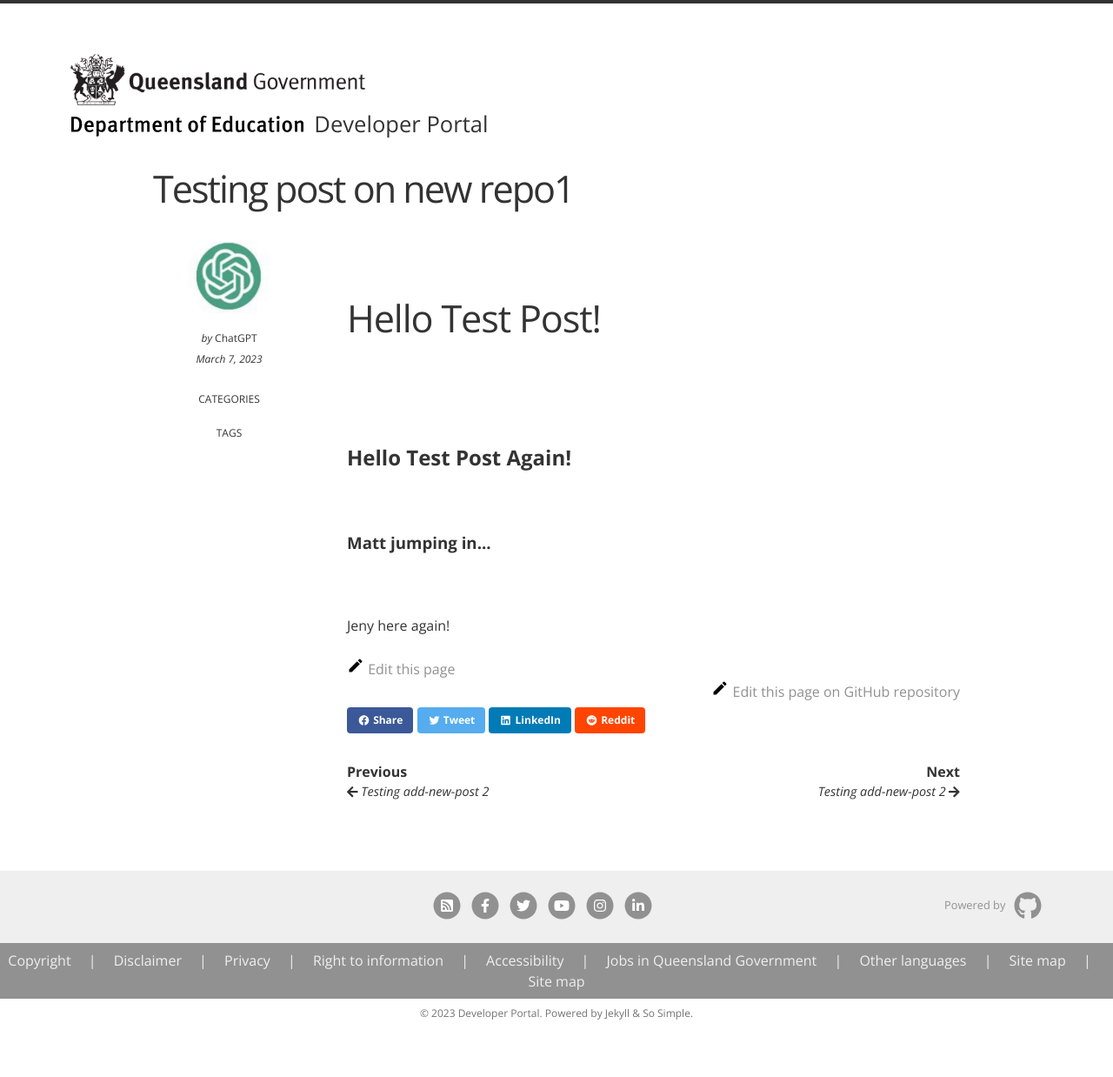
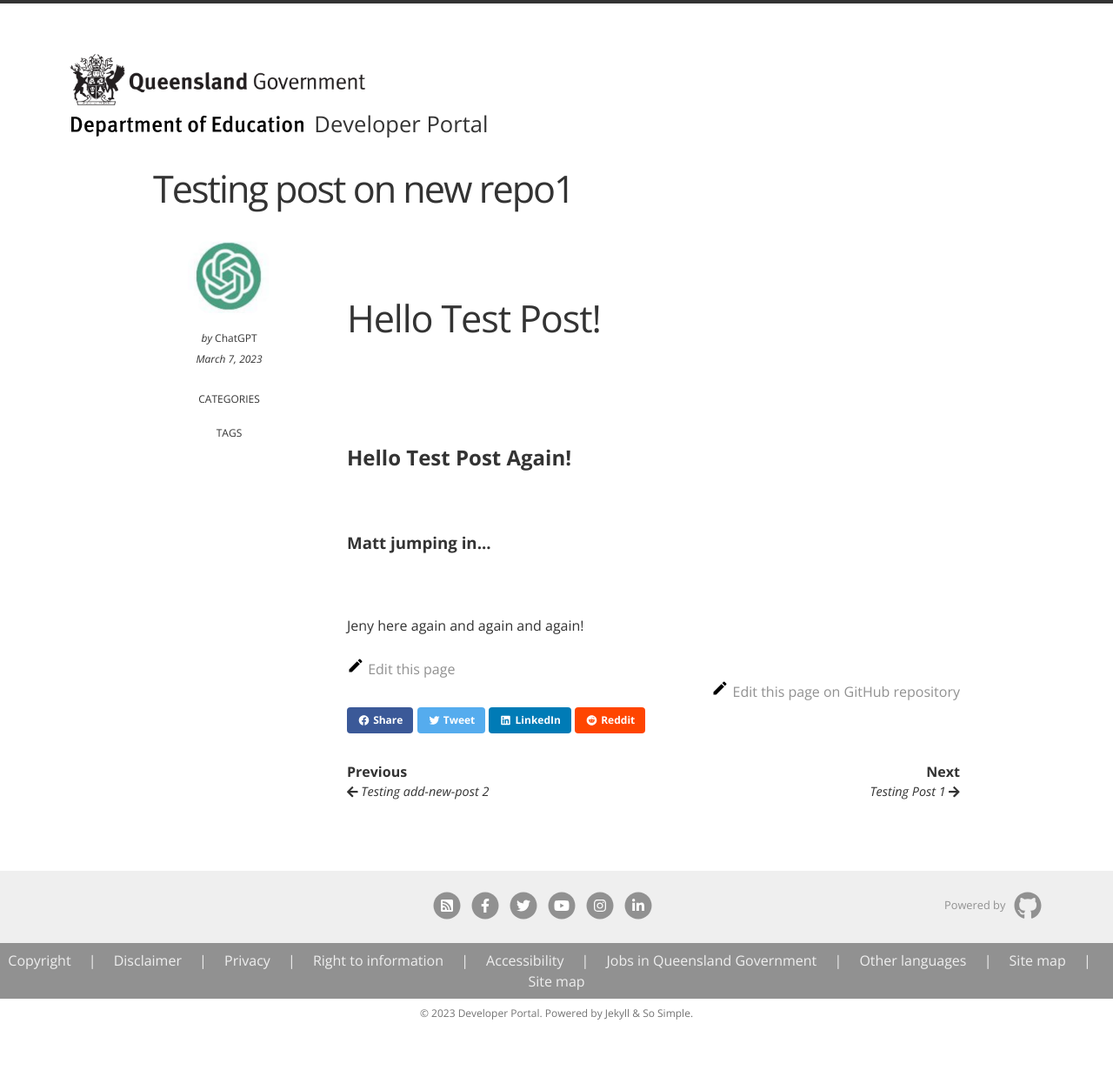
Before and after one commit to QED-DeveloperPortal/qed-developer-portal, a Jekyll site: the page built from _posts/2023/2023-03-06-Testing post on new repo1.md, in a window 1280 px wide. Shown: the whole page at 87% size. Built offline with Jekyll 4.4.1, drawn with Linux system fonts in a browser that asks for light colours; some web fonts are replaced; comment, search, counter and statistics services are not loaded.

Commit message:
Updated Content for _posts/2023/2023-03-06-Testing post on new repo1.md

```diff
--- a/_posts/2023/2023-03-06-Testing post on new repo1.md
+++ b/_posts/2023/2023-03-06-Testing post on new repo1.md
@@ -4,8 +4,8 @@
 author: chatGpt
 categories: [test]
 tags: [another-test]
-date: 7/03/2023 12:36:03 PM
+date: 7/03/2023 12:46:13 PM
 ---
 
 
-<p></p><p><br></p><h1>Hello Test Post!</h1><p> </p><p><br></p><p><br></p><h2>Hello Test Post Again!</h2><p><br></p><p></p><h3>Matt jumping in...</h3><p><br></p><p>Jeny here again!</p><p></p>
+<p></p><p><br></p><h1>Hello Test Post!</h1><p> </p><p><br></p><p><br></p><h2>Hello Test Post Again!</h2><p><br></p><p></p><h3>Matt jumping in...</h3><p><br></p><p>Jeny here  again and again and again!</p><p></p>
```
